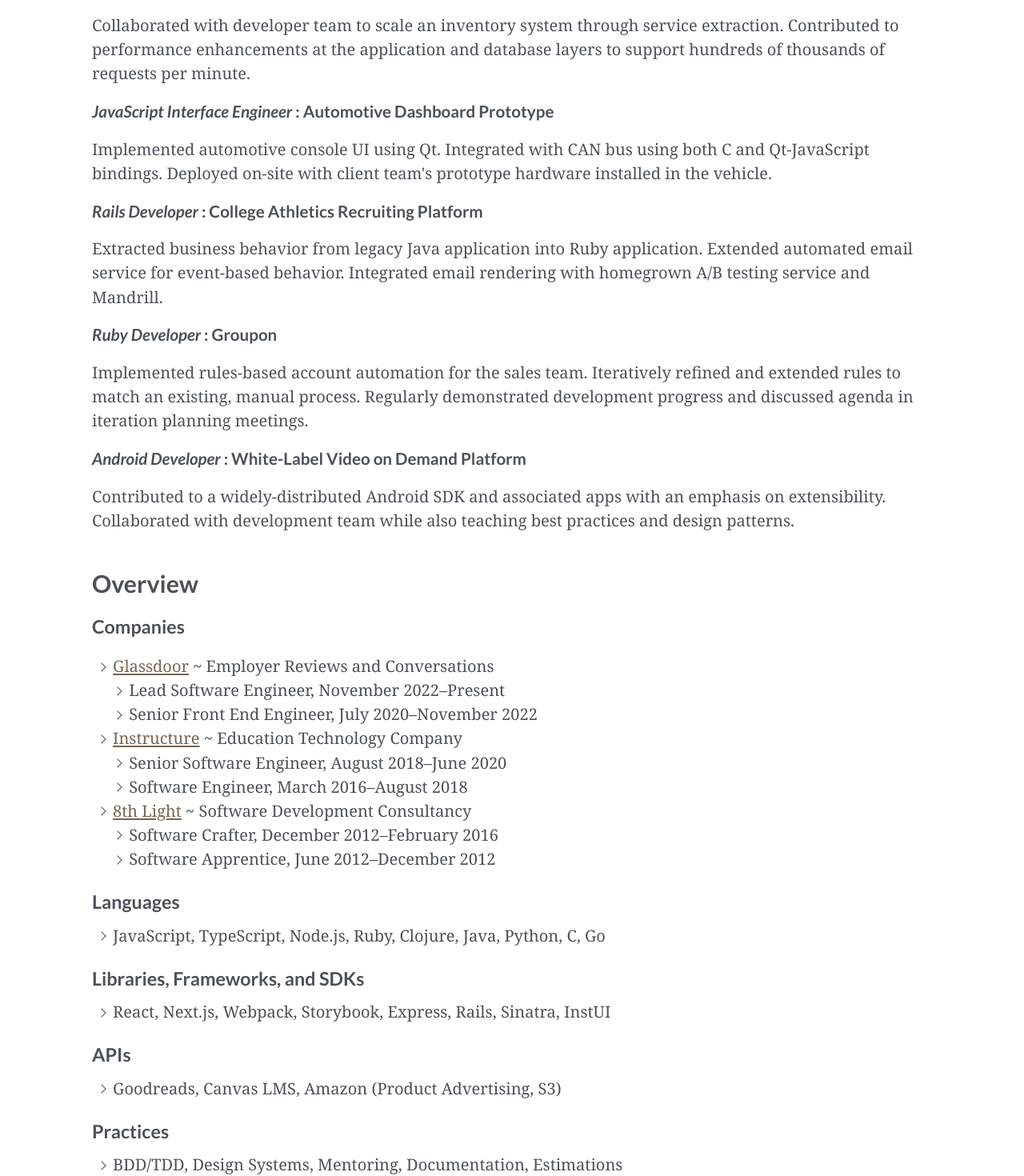
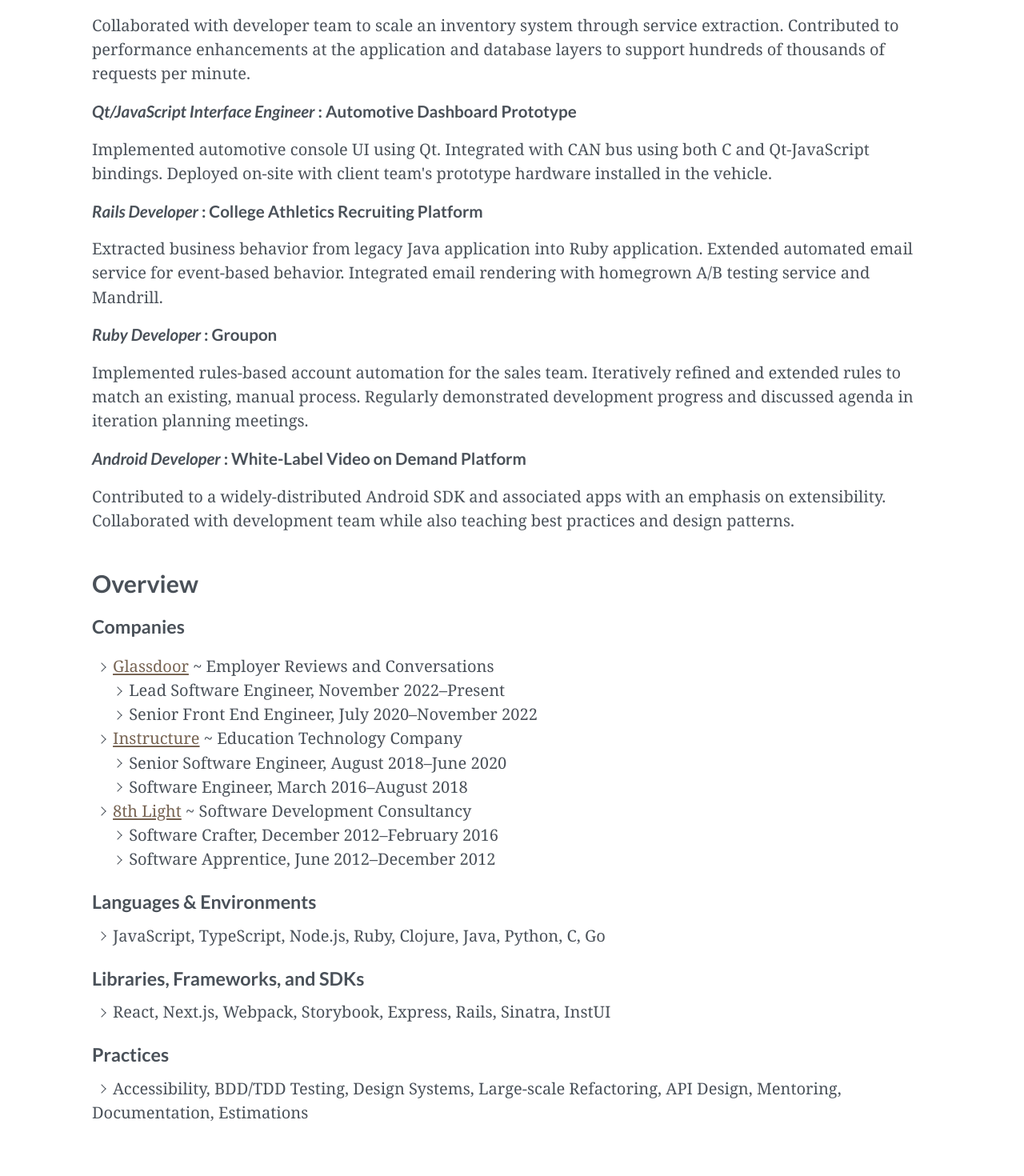
Before and after one commit to jneander/jneander.dev, a Next.js app: page /resume in a window 1280 px wide. Shown: the part 5520-6990 px from the top of the page at 80% size. Built offline with nearby package versions, Linux system fonts and the light colour scheme; a web font is replaced by a local one.

Commit message:
feat: update some resume content

```diff
--- a/src/components/pages/show-resume/experience/eighth-light/ideo-progenitor.tsx
+++ b/src/components/pages/show-resume/experience/eighth-light/ideo-progenitor.tsx
@@ -3,7 +3,9 @@
 export function IdeoProgenitor() {
   return (
     <article>
-      <RoleHeading role="JavaScript Interface Engineer">Automotive Dashboard Prototype</RoleHeading>
+      <RoleHeading role="Qt/JavaScript Interface Engineer">
+        Automotive Dashboard Prototype
+      </RoleHeading>
 
       <p>
         Implemented automotive console UI using Qt. Integrated with CAN bus using both C and
--- a/src/components/pages/show-resume/overview/constants.ts
+++ b/src/components/pages/show-resume/overview/constants.ts
@@ -21,11 +21,14 @@
   'InstUI',
 ]
 
-export const apiSkills = ['Goodreads', 'Canvas LMS', 'Amazon (Product Advertising, S3)']
+export const apiSkills = ['Notion', 'Goodreads']
 
 export const practiceSkills = [
-  'BDD/TDD',
+  'Accessibility',
+  'BDD/TDD Testing',
   'Design Systems',
+  'Large-scale Refactoring',
+  'API Design',
   'Mentoring',
   'Documentation',
   'Estimations',
--- a/src/components/pages/show-resume/show-resume.tsx
+++ b/src/components/pages/show-resume/show-resume.tsx
@@ -3,14 +3,7 @@
 import {DefaultLayout} from '../../layouts'
 import {VisuallyHidden} from '../../utils'
 import {EighthLight, Glassdoor, Instructure} from './experience'
-import {
-  CompanyList,
-  SkillList,
-  apiSkills,
-  languageSkills,
-  librarySkills,
-  practiceSkills,
-} from './overview'
+import {CompanyList, SkillList, languageSkills, librarySkills, practiceSkills} from './overview'
 import {ResumeSection} from './resume-section'
 
 import styles from './styles.module.scss'
@@ -42,11 +35,9 @@
       <ResumeSection headingChildren="Overview" headingId="overview">
         <CompanyList />
 
-        <SkillList skills={languageSkills} title="Languages" />
+        <SkillList skills={languageSkills} title="Languages & Environments" />
 
         <SkillList skills={librarySkills} title="Libraries, Frameworks, and SDKs" />
-
-        <SkillList skills={apiSkills} title="APIs" />
 
         <SkillList skills={practiceSkills} title="Practices" />
       </ResumeSection>
```
